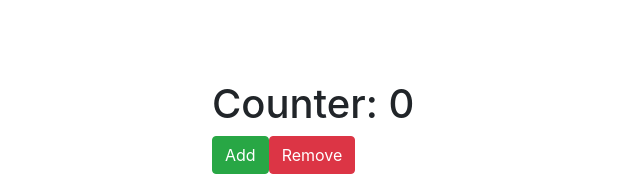
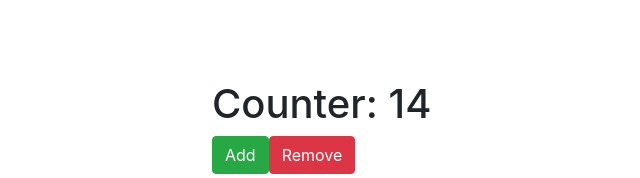
Before and after one commit to smaffy/react-hooks, a React (Create React App) app: page / in a window 1280 px wide. Shown: the top 178 px of the page, without its empty margins (128-768 px from the left). Built offline with nearby package versions, Linux system fonts and the light colour scheme.

Commit message:
1.1 useState(func)

```diff
--- a/src/App.js
+++ b/src/App.js
@@ -1,11 +1,26 @@
 import React, {useState} from 'react';
 
 
+function computeInitialCounter() {
+    console.log('Some calculations...')
+    return Math.trunc(Math.random() * 20)
+}
+
+
 function App() {
-    const [counter, setCounter] = useState(0)
+    // const [counter, setCounter] = useState(0)
+    // const [counter, setCounter] = useState(computeInitialCounter) No!
+    const [counter, setCounter] = useState(() => {
+        return computeInitialCounter()
+    })
 
     function increment() {
-        setCounter(counter + 1)
+        // setCounter(counter + 1)
+        // setCounter(counter + 1)
+        setCounter((prevCounter) => {
+            return prevCounter + 1
+        })
+        setCounter(prev => prev + 1)
     }
 
     function decrement() {
```
Also changed, not shown: readme.txt, 1 other file (tests, documents, lock files or other folders).
